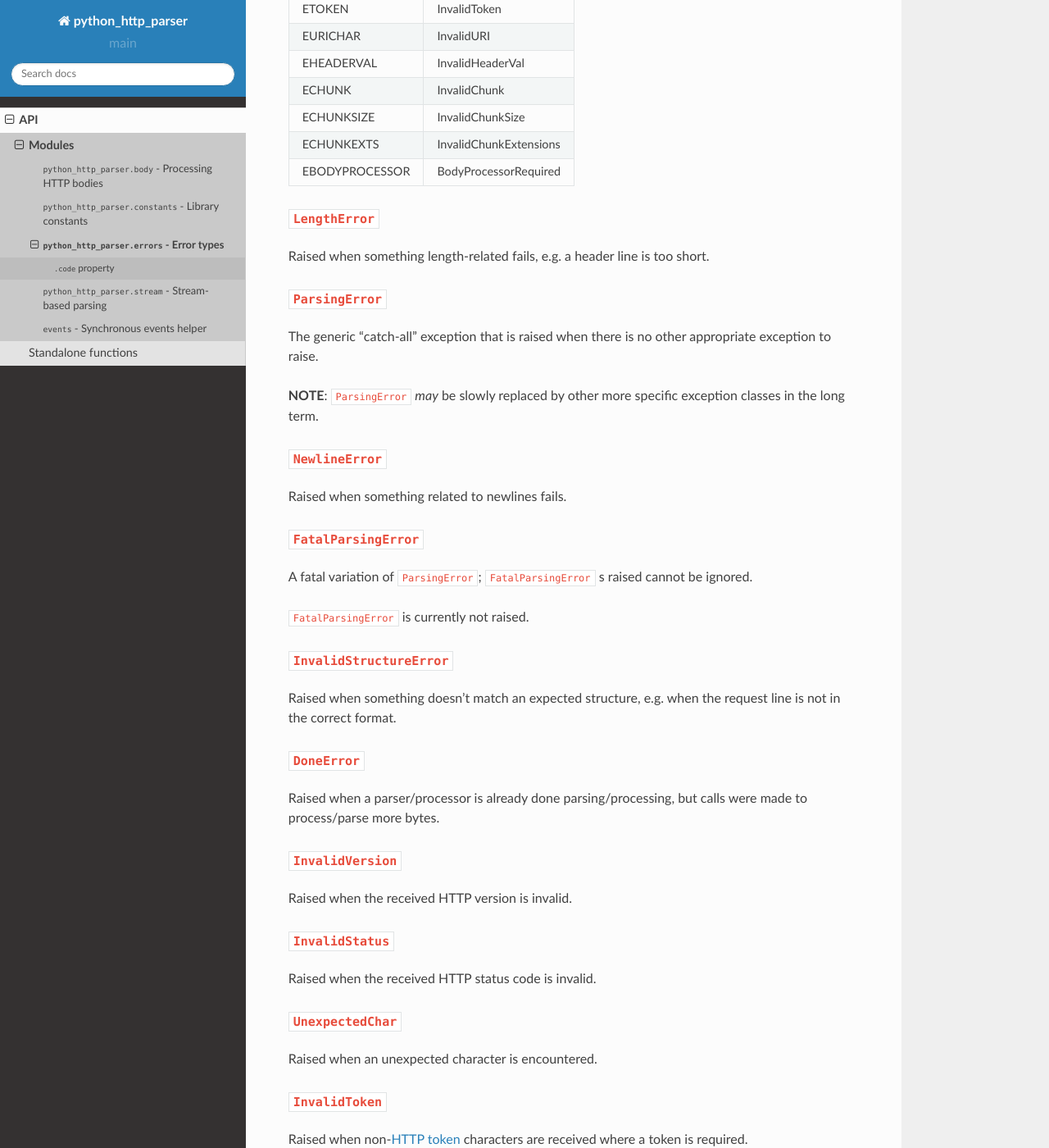
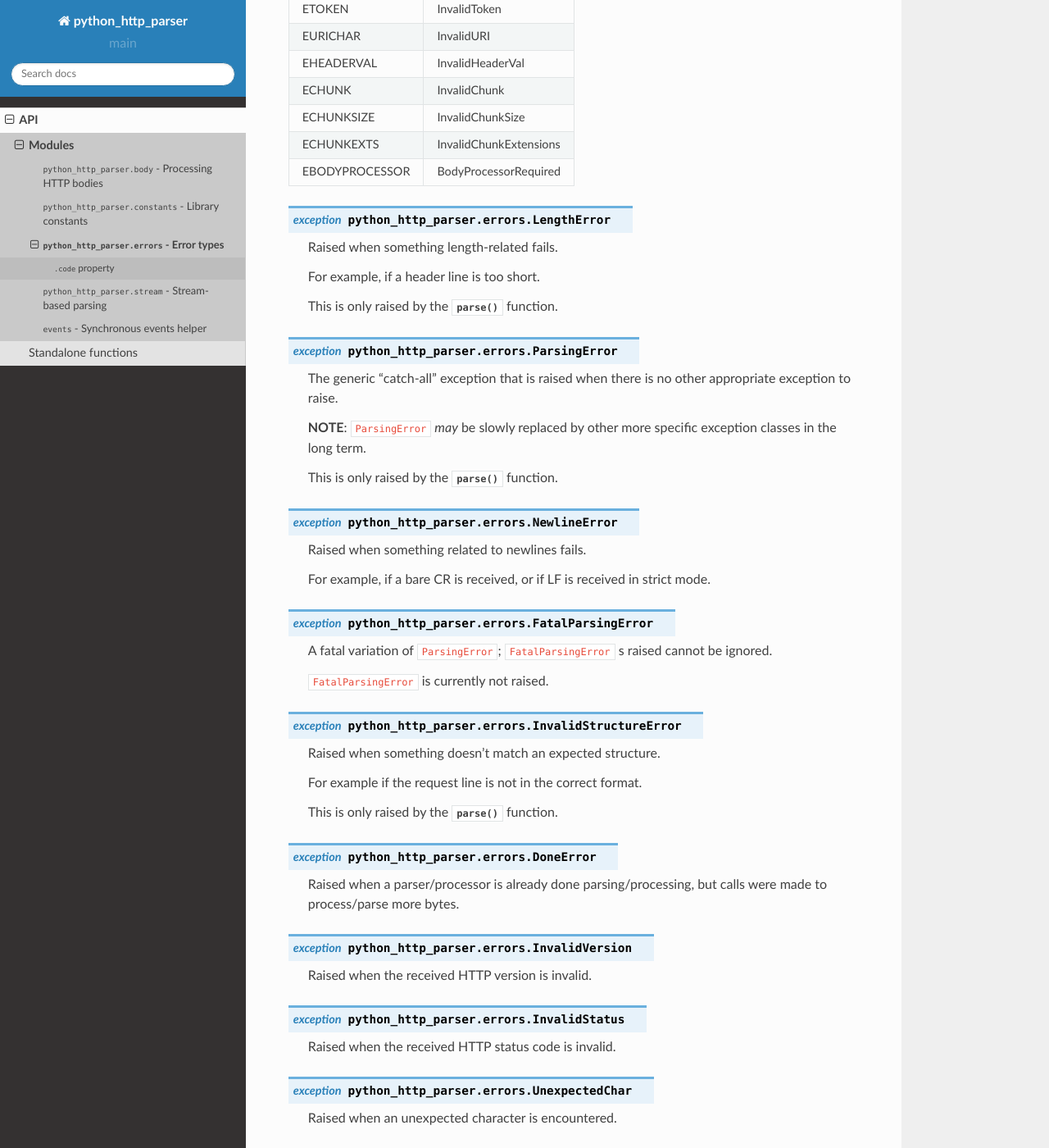
Before and after one commit to Take-Some-Bytes/python_http_parser, a Sphinx documentation site: the page built from docs/api/errors.rst, in a window 1280 px wide and 1400 px high, scrolled down 751 px. Shown: the whole window at 82% size. Built offline with Sphinx 7.4.7 and the Read the Docs theme 2.0.0, drawn with Linux system fonts in a browser that asks for light colours; some of the changed text lies outside the part shown.

Commit message:
Convert exceptions docs to Sphinx domains
Also used Sphinx references.

```diff
--- a/docs/api/errors.rst
+++ b/docs/api/errors.rst
@@ -36,110 +36,102 @@ ECHUNKEXTS        InvalidChunkExtensions
 EBODYPROCESSOR    BodyProcessorRequired
 ================ ========================
 
-~~~~~~~~~~~~~~~~~
- ``LengthError``
-~~~~~~~~~~~~~~~~~
-Raised when something length-related fails, e.g. a header line is too short.
+.. py:exception:: LengthError
 
-~~~~~~~~~~~~~~~~~~
- ``ParsingError``
-~~~~~~~~~~~~~~~~~~
-The generic "catch-all" exception that is raised when there is no other appropriate
-exception to raise.
+   Raised when something length-related fails.
 
-**NOTE**: ``ParsingError`` *may* be slowly replaced by other more specific exception
-classes in the long term.
+   For example, if a header line is too short.
 
-~~~~~~~~~~~~~~~~~~
- ``NewlineError``
-~~~~~~~~~~~~~~~~~~
-Raised when something related to newlines fails.
+   This is only raised by the |parse()| function.
 
-~~~~~~~~~~~~~~~~~~~~~~
- ``FatalParsingError``
-~~~~~~~~~~~~~~~~~~~~~~
-A fatal variation of ``ParsingError``; ``FatalParsingError`` s raised cannot be ignored.
+.. py:exception:: ParsingError
 
-``FatalParsingError`` is currently not raised.
+   The generic "catch-all" exception that is raised when there is no other appropriate
+   exception to raise.
 
-~~~~~~~~~~~~~~~~~~~~~~~~~~~
- ``InvalidStructureError``
-~~~~~~~~~~~~~~~~~~~~~~~~~~~
-Raised when something doesn't match an expected structure, e.g. when the request line
-is not in the correct format.
+   **NOTE**: ``ParsingError`` *may* be slowly replaced by other more specific exception
+   classes in the long term.
 
-~~~~~~~~~~~~~~~
- ``DoneError``
-~~~~~~~~~~~~~~~
-Raised when a parser/processor is already done parsing/processing, but calls were made
-to process/parse more bytes.
+   This is only raised by the |parse()| function.
 
-~~~~~~~~~~~~~~~~~~~~
- ``InvalidVersion``
-~~~~~~~~~~~~~~~~~~~~
-Raised when the received HTTP version is invalid.
+.. py:exception:: NewlineError
 
-~~~~~~~~~~~~~~~~~~~
- ``InvalidStatus``
-~~~~~~~~~~~~~~~~~~~
-Raised when the received HTTP status code is invalid.
+   Raised when something related to newlines fails.
 
-~~~~~~~~~~~~~~~~~~~~
- ``UnexpectedChar``
-~~~~~~~~~~~~~~~~~~~~
-Raised when an unexpected character is encountered.
+   For example, if a bare CR is received, or if LF is received in strict mode.
 
-~~~~~~~~~~~~~~~~~~
- ``InvalidToken``
-~~~~~~~~~~~~~~~~~~
-Raised when non-|HTTP token|_ characters are received where a token is required.
+.. py:exception:: FatalParsingError
 
-~~~~~~~~~~~~~~~~
- ``InvalidURI``
-~~~~~~~~~~~~~~~~
-Raised when non-URI characters are received where a URI is required.
+   A fatal variation of ``ParsingError``; ``FatalParsingError`` s raised cannot be ignored.
 
-As the |HTTPParser|_ does not *parse* URIs, this error is only raised when invalid
-*characters* are received.
+   ``FatalParsingError`` is currently not raised.
 
-~~~~~~~~~~~~~~~~~~~~~~
- ``InvalidHeaderVal``
-~~~~~~~~~~~~~~~~~~~~~~
-Raised when invalid characters are encountered the value of a HTTP header.
+.. py:exception:: InvalidStructureError
 
-~~~~~~~~~~~~~~~~~~
- ``InvalidChunk``
-~~~~~~~~~~~~~~~~~~
-Raised when a chunk that is being processed by the |ChunkedProcessor|_ has syntax
-errors (e.g. missing a newline).
+   Raised when something doesn't match an expected structure.
 
-~~~~~~~~~~~~~~~~~~~~~~
- ``InvalidChunkSize``
-~~~~~~~~~~~~~~~~~~~~~~
-Raised a chunk size is invalid (e.g. has invalid characters or is too large).
+   For example if the request line is not in the correct format.
 
-~~~~~~~~~~~~~~~~~~~~~~~~~~~~
- ``InvalidChunkExtensions``
-~~~~~~~~~~~~~~~~~~~~~~~~~~~~
-Raised when chunk extensions are too large.
+   This is only raised by the |parse()| function.
 
-As the |ChunkedProcessor|_ does not *parse* chunk extensions, this error is only raised the
-size of chunk extensions exceed the maximum_.
+.. py:exception:: DoneError
 
-~~~~~~~~~~~~~~~~~~~~~~~~~~~
- ``BodyProcessorRequired``
-~~~~~~~~~~~~~~~~~~~~~~~~~~~
-Raised when a |BodyProcessor|_ is required, but none was set.
+   Raised when a parser/processor is already done parsing/processing, but calls were made
+   to process/parse more bytes.
+
+.. py:exception:: InvalidVersion
+
+   Raised when the received HTTP version is invalid.
+
+.. py:exception:: InvalidStatus
+
+   Raised when the received HTTP status code is invalid.
+
+.. py:exception:: UnexpectedChar
+
+   Raised when an unexpected character is encountered.
+
+.. py:exception:: InvalidToken
+
+   Raised when non-|HTTP token|_ characters are received where a token is required.
+
+.. py:exception:: InvalidURI
+
+   Raised when non-URI characters are received where a URI is required.
+
+   As the :py:class:`HTTPParser <python_http_parser.stream.HTTPParser>` does not
+   *parse* URIs, this error is only raised when invalid *characters* are received.
+
+.. py:exception:: InvalidHeaderVal
+
+   Raised when invalid characters are encountered in the value of a HTTP header.
+
+.. py:exception:: InvalidChunk
+
+   Raised when a chunk that is being processed by the |ChunkedProcessor| has syntax
+   errors (e.g. missing a newline).
+
+.. py:exception:: InvalidChunkSize
+
+   Raised when a chunk size is invalid (e.g. has invalid characters or is too large).
+
+.. py:exception:: InvalidChunkExtensions
+
+   Raised when chunk extensions are too large.
+
+   As the |ChunkedProcessor| does not *parse* chunk extensions, this error is only raised
+   if the size of chunk extensions exceed the
+   :py:data:`maximum <python_http_parser.constants.MAX_CHUNK_EXTENSION_SIZE>`.
+
+.. py:exception:: BodyProcessorRequired
+
+   Raised when a :py:class:`BodyProcessor <python_http_parser.body.BodyProcessor>` is required,
+   but none was set.
 
 .. Hack to make sure putting a hyphen before a hyperlink doesn't break anything.
 .. |HTTP token| replace:: HTTP token
-.. |HTTPParser| replace:: ``HTTPParser``
 .. |BodyProcessor| replace:: ``BodyProcessor``
-.. |ChunkedProcessor| replace:: ``ChunkedProcessor``
-
-.. _HTTPParser: https://github.com/Take-Some-Bytes/python_http_parser/blob/v0.4.2/docs/modules/stream.rst
-.. _BodyProcessor: https://github.com/Take-Some-Bytes/python_http_parser/blob/v0.4.2/docs/modules/body.rst
-.. _ChunkedProcessor: https://github.com/Take-Some-Bytes/python_http_parser/blob/v0.4.2/docs/modules/body.rst#class-chunkedprocessor
-.. _maximum: https://github.com/Take-Some-Bytes/python_http_parser/blob/v0.4.2/docs/modules/constants.rst#max_chunk_extension_size
+.. |ChunkedProcessor| replace:: :py:class:`ChunkedProcessor <python_http_parser.body.ChunkedProcessor>`
+.. |parse()| replace:: :py:func:`parse() <python_http_parser.parse>`
 
 .. _`HTTP token`: https://datatracker.ietf.org/doc/html/rfc7230#section-3.2.6
```
Also changed, not shown: other parts of docs/api/errors.rst (+1 -1 lines).
